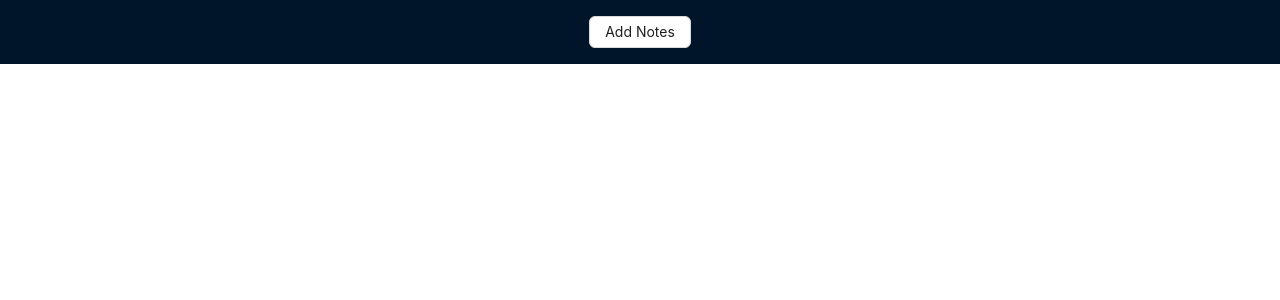
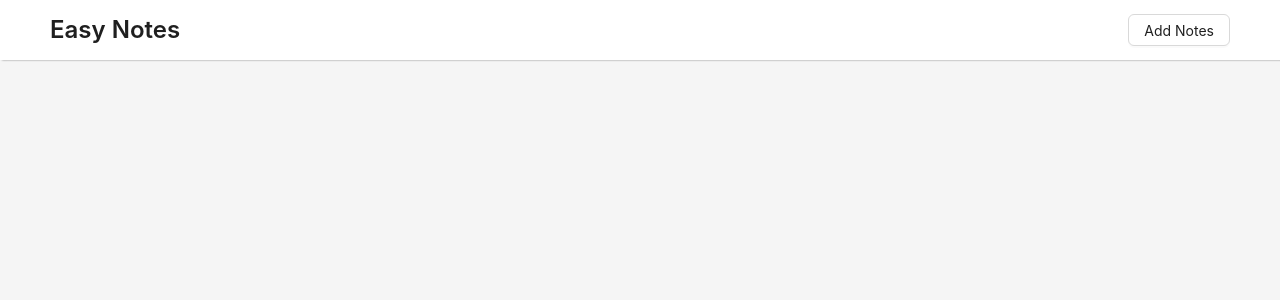
Before and after one commit to quantum0X/easy-notes, a React (Create React App) app: page / in a window 1280 px wide. Shown: the top 300 px of the page. Built offline with nearby package versions, Linux system fonts and the light colour scheme; the HTML template or start-up script is replaced by a standard one.

Commit message:
remove bgcolor, onclose reset model -> <createNote/>

```diff
--- a/src/components/CreateNote.jsx
+++ b/src/components/CreateNote.jsx
@@ -12,13 +12,21 @@ const CreateNote = () => {
     console.log(colorHex, title, description);
   };
 
+  const cancelHandle = () => {
+    setColorHex("#ffffff");
+    setTitle("");
+    setDescription("");
+    setOpen(false);
+  };
+
   return (
     <>
       <Modal
         title="Add Notes"
-        bodyStyle={{ width: "100%", background: `${colorHex}` }}
+        bodyStyle={{ width: "100%" }}
         open={open}
-        onCancel={() => setOpen(false)}
+        onCancel={cancelHandle}
+        okText="Add"
         onOk={submitHandle}
         centered
       >
--- a/src/components/Dashboard.jsx
+++ b/src/components/Dashboard.jsx
@@ -1,4 +1,4 @@
-import { Card, Layout } from "antd";
+import { Card, Layout, Typography } from "antd";
 import React from "react";
 import Notes from "./Notes";
 import CreateNote from "./CreateNote";
@@ -7,9 +7,25 @@ const Dashboard = (props) => {
   const { Header, Content, Footer } = Layout;
   return (
     <Layout>
-      <Header>
+      <Header
+        style={{
+          height: "60px",
+          background: "white",
+          boxShadow: "2px 0px 2px gray",
+          display: "flex",
+          justifyContent: "space-between",
+          alignItems: "center",
+        }}
+      >
+        <Typography.Title style={{ margin: "0px", padding: "0px" }} level={3}>
+          Easy Notes
+        </Typography.Title>
         <CreateNote />
       </Header>
+      <Content style={{ height: "90vh" }}>
+        <Notes />
+      </Content>
+      <Footer></Footer>
     </Layout>
   );
 };
```
